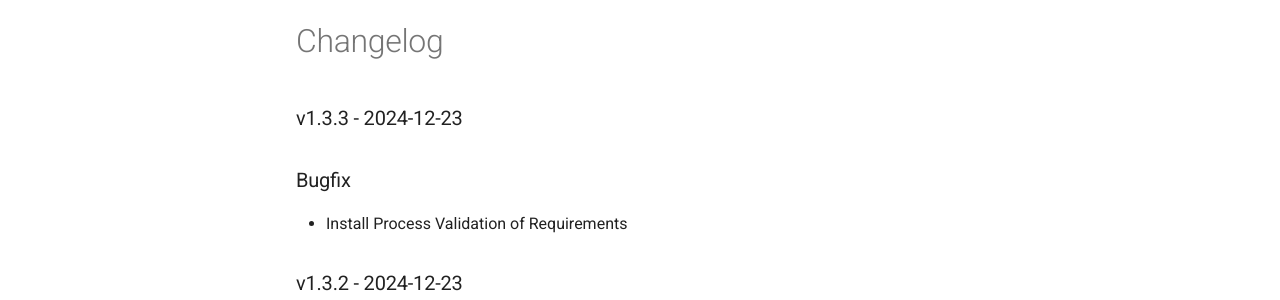
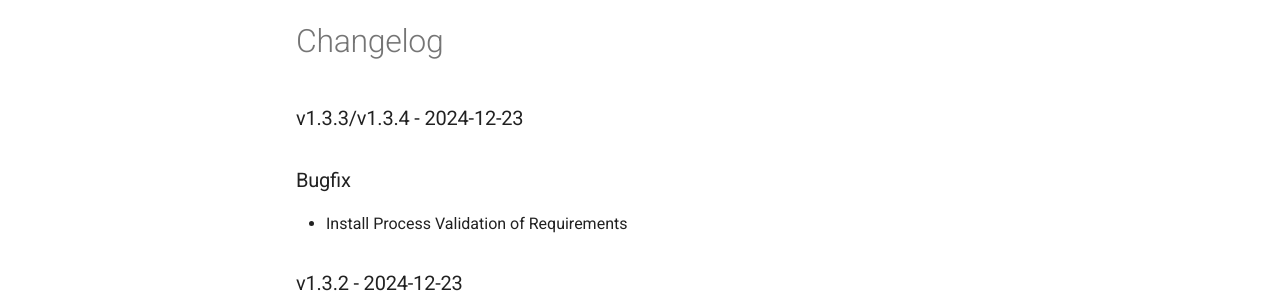
Before and after one commit to EvobyteDigitalBiology/readstore, an MkDocs documentation site: the page built from docs/CHANGELOG.md, in a window 1280 px wide and 900 px high. Shown: the part 125-425 px from the top of the window. Built offline with MkDocs 1.6.1 and Material for MkDocs 9.7.7, drawn with Linux system fonts in a browser that asks for light colours.

Commit message:
Doc: Update

```diff
--- a/docs/CHANGELOG.md
+++ b/docs/CHANGELOG.md
@@ -1,6 +1,6 @@
 # Changelog
 
-### v1.3.3 - 2024-12-23
+### v1.3.3/v1.3.4 - 2024-12-23
 
 ### Bugfix
 - Install Process Validation of Requirements
```
